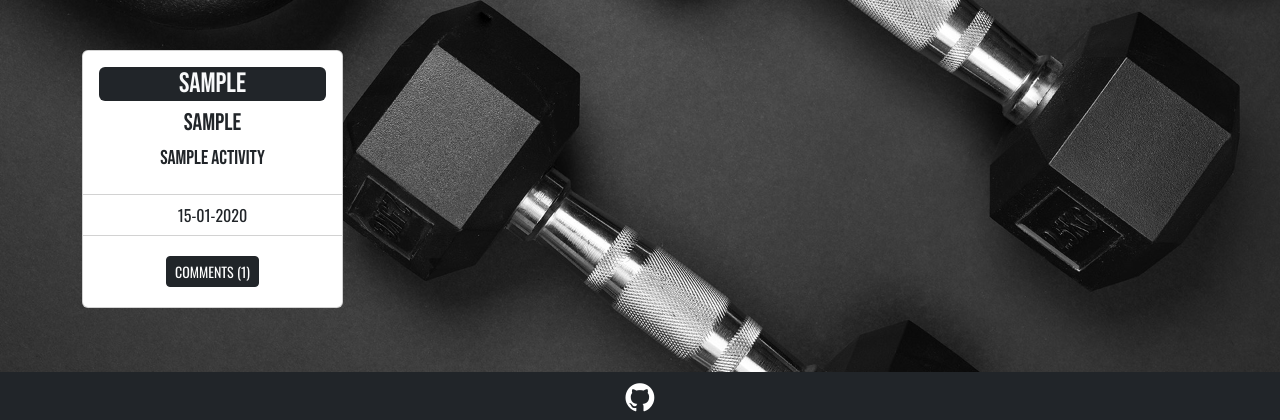
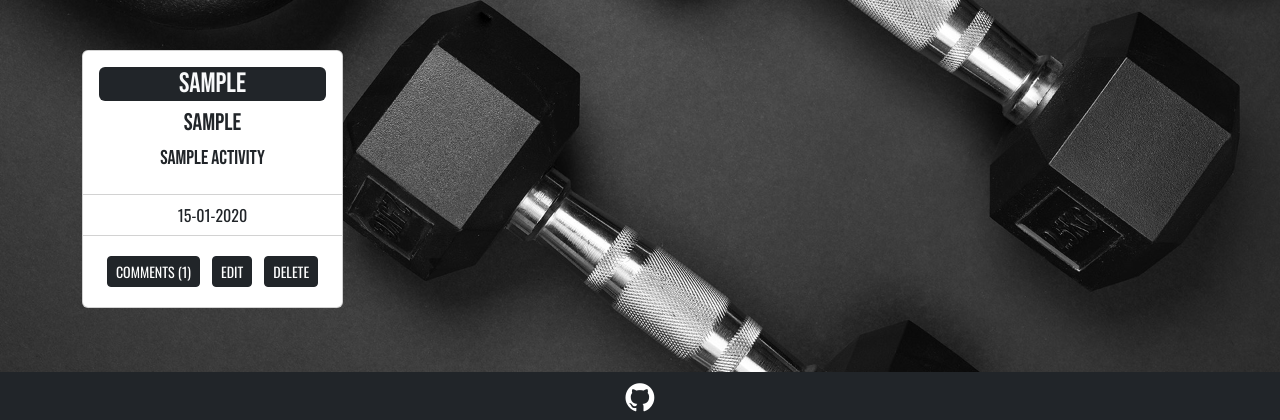
Before and after one commit to collingsandrew/milestone-project-3, a Flask app: page /activity_feed in a window 1280 px wide. Shown: the part 448-868 px from the top of the page. Run offline with Flask 2, Linux system fonts and the light colour scheme; a user stored in the database is signed in; tables that the repository leaves empty hold one stand-in row (values such as "Sample post").

Commit message:
Add edit and delete button to users own activity cards

```diff
--- a/activetrack/templates/activity_feed.html
+++ b/activetrack/templates/activity_feed.html
@@ -34,7 +34,31 @@
                 <div class="card-body text-center text-uppercase justify-content-center d-flex align-items-end">
                     <!-- button to open the comments modal, shows how many comments are present -->
                     <button type="button" data-bs-toggle="modal" data-bs-target="#comments-modal-{{ activity.id }}" class="btn btn-sm btn-dark text-uppercase m-1">Comments ({{ activity.comments|length }})</button>
+                    {% if current_user == activity.user %}
+                    <a href="{{ url_for('edit_activity', activity_id=activity.id) }}" class="card-link"><button class="btn btn-sm btn-dark text-uppercase m-1 ms-2 me-2">Edit</button></a>
+                    <!-- button to open the delete activity modal -->
+                    <button type="button" data-bs-toggle="modal" data-bs-target="#modal-{{ activity.id }}" class="btn btn-sm btn-dark text-uppercase m-1">Delete</button>
+                    {% endif %}
+                </div>
+            </div>
 
+            <!-- modal to prompt user whether they want to delete activity or not -->
+            <div class="modal fade" id="modal-{{ activity.id }}" tabindex="-1" aria-labelledby="delete-modal"
+                aria-hidden="true">
+                <div class="modal-dialog modal-dialog-centered">
+                    <div class="modal-content">
+                        <div class="modal-header">
+                            <h5 class="modal-title" id="delete-modal">Warning</h5>
+                            <button type="button" class="btn-close" data-bs-dismiss="modal" aria-label="Close"></button>
+                        </div>
+                        <div class="modal-body">
+                            Are you sure you want to delete this activity?
+                        </div>
+                        <div class="modal-footer">
+                            <button type="button" class="btn btn-sm btn-dark text-uppercase" data-bs-dismiss="modal">Close</button>
+                            <a href="{{ url_for('delete_activity', activity_id=activity.id) }}" class="btn btn-sm btn-danger text-uppercase">Delete</a>
+                        </div>
+                    </div>
                 </div>
             </div>
 
```
Also changed, not shown: TESTING.md (+0 -1 lines).
